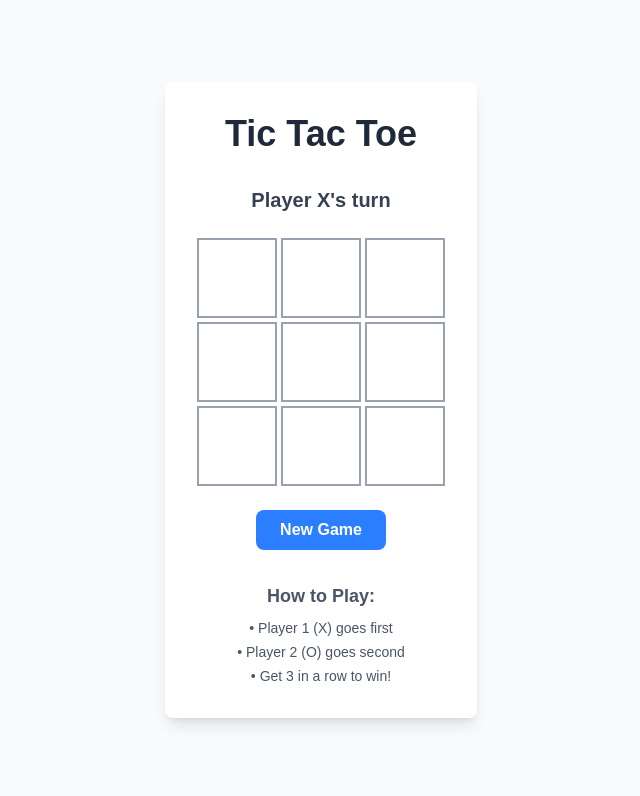
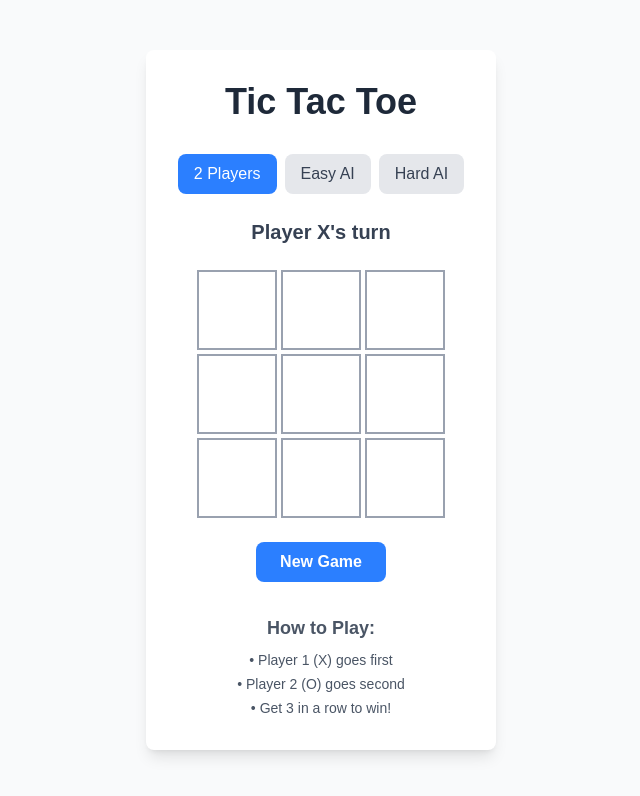
Before and after one commit to giaphat060206/naver-tictactoe, a Next.js app: page / in a window 1280 px wide. Shown: the top 796 px of the page, without its empty margins (319-959 px from the left). Built offline with nearby package versions, Linux system fonts and the light colour scheme.

Commit message:
Integrate AI opponent based on minimax and alpha/beta pruning method

```diff
--- a/src/components/TicTacToe.tsx
+++ b/src/components/TicTacToe.tsx
@@ -4,12 +4,14 @@ import React, { useState } from 'react';
 
 type Player = 'X' | 'O' | null;
 type Board = Player[];
+type GameMode = 'pvp' | 'easy' | 'hard';
 
 interface GameState {
   board: Board;
   currentPlayer: Player;
   winner: Player;
   isGameOver: boolean;
+  gameMode: GameMode;
 }
 
 const TicTacToe: React.FC = () => {
@@ -17,7 +19,8 @@ const TicTacToe: React.FC = () => {
     board: Array(9).fill(null),
     currentPlayer: 'X',
     winner: null,
-    isGameOver: false
+    isGameOver: false,
+    gameMode: 'pvp'
   });
 
   const checkWinner = (board: Board): Player => {
@@ -41,20 +44,125 @@ const TicTacToe: React.FC = () => {
     return board.every(cell => cell !== null);
   };
 
+  // AI Helper Functions
+  const getEmptyCells = (board: Board): number[] => {
+    return board.map((cell, index) => cell === null ? index : -1).filter(index => index !== -1);
+  };
+
+  const makeRandomMove = (board: Board): number => {
+    const emptyCells = getEmptyCells(board);
+    return emptyCells[Math.floor(Math.random() * emptyCells.length)];
+  };
+
+  const minimax = (
+    board: Board,
+    depth: number,
+    isMaximizing: boolean,
+    alpha: number = -Infinity,
+    beta: number = Infinity
+  ): number => {
+    const winner = checkWinner(board);
+
+    // Terminal states
+    if (winner === 'O') return 10 - depth; // AI wins (prefer faster wins)
+    if (winner === 'X') return depth - 10; // Human wins (prefer slower losses)
+    if (isBoardFull(board)) return 0; // Tie
+
+    const emptyCells = getEmptyCells(board);
+
+    if (isMaximizing) {
+      let maxEval = -Infinity;
+      for (const cell of emptyCells) {
+        board[cell] = 'O'; // AI move
+        const evaluation = minimax(board, depth + 1, false, alpha, beta);
+        board[cell] = null; // Undo move
+        maxEval = Math.max(maxEval, evaluation);
+        alpha = Math.max(alpha, evaluation);
+        if (beta <= alpha) break; // Alpha-beta pruning
+      }
+      return maxEval;
+    } else {
+      let minEval = Infinity;
+      for (const cell of emptyCells) {
+        board[cell] = 'X'; // Human move
+        const evaluation = minimax(board, depth + 1, true, alpha, beta);
+        board[cell] = null; // Undo move
+        minEval = Math.min(minEval, evaluation);
+        beta = Math.min(beta, evaluation);
+        if (beta <= alpha) break; // Alpha-beta pruning
+      }
+      return minEval;
+    }
+  };
+
+  const getBestMove = (board: Board): number => {
+    let bestMove = -1;
+    let bestValue = -Infinity;
+    const emptyCells = getEmptyCells(board);
+
+    for (const cell of emptyCells) {
+      board[cell] = 'O'; // AI move
+      const moveValue = minimax(board, 0, false);
+      board[cell] = null; // Undo move
+
+      if (moveValue > bestValue) {
+        bestValue = moveValue;
+        bestMove = cell;
+      }
+    }
+
+    return bestMove;
+  };
+
+  const makeAIMove = (board: Board, gameMode: GameMode): number => {
+    if (gameMode === 'easy') {
+      return makeRandomMove(board);
+    } else if (gameMode === 'hard') {
+      return getBestMove(board);
+    }
+    return -1; // Should never reach here
+  };
+
   const handleCellClick = (index: number) => {
     if (gameState.board[index] || gameState.isGameOver) {
       return;
     }
 
+    // Human player makes move
     const newBoard = [...gameState.board];
     newBoard[index] = gameState.currentPlayer;
 
-    const winner = checkWinner(newBoard);
-    const isFull = isBoardFull(newBoard);
+    let winner = checkWinner(newBoard);
+    let isFull = isBoardFull(newBoard);
+    let nextPlayer: Player = gameState.currentPlayer === 'X' ? 'O' : 'X';
+
+    // Check if game is over after human move
+    if (winner || isFull) {
+      setGameState({
+        ...gameState,
+        board: newBoard,
+        currentPlayer: nextPlayer,
+        winner: winner,
+        isGameOver: true
+      });
+      return;
+    }
+
+    // If playing against AI and it's AI's turn
+    if (gameState.gameMode !== 'pvp' && nextPlayer === 'O') {
+      const aiMoveIndex = makeAIMove(newBoard, gameState.gameMode);
+      if (aiMoveIndex !== -1) {
+        newBoard[aiMoveIndex] = 'O';
+        winner = checkWinner(newBoard);
+        isFull = isBoardFull(newBoard);
+        nextPlayer = 'X'; // Back to human
+      }
+    }
 
     setGameState({
+      ...gameState,
       board: newBoard,
-      currentPlayer: gameState.currentPlayer === 'X' ? 'O' : 'X',
+      currentPlayer: nextPlayer,
       winner: winner,
       isGameOver: winner !== null || isFull
     });
@@ -62,6 +170,7 @@ const TicTacToe: React.FC = () => {
 
   const resetGame = () => {
     setGameState({
+      ...gameState,
       board: Array(9).fill(null),
       currentPlayer: 'X',
       winner: null,
@@ -69,14 +178,32 @@ const TicTacToe: React.FC = () => {
     });
   };
 
+  const changeGameMode = (newMode: GameMode) => {
+    setGameState({
+      board: Array(9).fill(null),
+      currentPlayer: 'X',
+      winner: null,
+      isGameOver: false,
+      gameMode: newMode
+    });
+  };
+
   const getGameStatus = (): string => {
     if (gameState.winner) {
-      return `Player ${gameState.winner} wins!`;
+      if (gameState.gameMode === 'pvp') {
+        return `Player ${gameState.winner} wins!`;
+      } else {
+        return gameState.winner === 'X' ? 'You win!' : 'AI wins!';
+      }
     }
     if (gameState.isGameOver) {
       return "It's a tie!";
     }
-    return `Player ${gameState.currentPlayer}'s turn`;
+    if (gameState.gameMode === 'pvp') {
+      return `Player ${gameState.currentPlayer}'s turn`;
+    } else {
+      return gameState.currentPlayer === 'X' ? 'Your turn' : 'AI is thinking...';
+    }
   };
 
   const getCellStyle = (index: number): string => {
@@ -101,6 +228,40 @@ const TicTacToe: React.FC = () => {
         <h1 className="text-4xl font-bold text-center mb-8 text-gray-800">
           Tic Tac Toe
         </h1>
+
+        {/* Game Mode Selection */}
+        <div className="flex justify-center gap-2 mb-6">
+          <button
+            onClick={() => changeGameMode('pvp')}
+            className={`px-4 py-2 rounded-lg font-medium transition-colors ${
+              gameState.gameMode === 'pvp'
+                ? 'bg-blue-500 text-white'
+                : 'bg-gray-200 text-gray-700 hover:bg-gray-300'
+            }`}
+          >
+            2 Players
+          </button>
+          <button
+            onClick={() => changeGameMode('easy')}
+            className={`px-4 py-2 rounded-lg font-medium transition-colors ${
+              gameState.gameMode === 'easy'
+                ? 'bg-green-500 text-white'
+                : 'bg-gray-200 text-gray-700 hover:bg-gray-300'
+            }`}
+          >
+            Easy AI
+          </button>
+          <button
+            onClick={() => changeGameMode('hard')}
+            className={`px-4 py-2 rounded-lg font-medium transition-colors ${
+              gameState.gameMode === 'hard'
+                ? 'bg-red-500 text-white'
+                : 'bg-gray-200 text-gray-700 hover:bg-gray-300'
+            }`}
+          >
+            Hard AI
+          </button>
+        </div>
 
         <div className="text-center mb-6">
           <p className="text-xl font-semibold text-gray-700">
@@ -135,9 +296,21 @@ const TicTacToe: React.FC = () => {
         <div className="mt-8 text-center text-gray-600">
           <h2 className="text-lg font-semibold mb-2">How to Play:</h2>
           <ul className="text-sm space-y-1">
-            <li>• Player 1 (X) goes first</li>
-            <li>• Player 2 (O) goes second</li>
-            <li>• Get 3 in a row to win!</li>
+            {gameState.gameMode === 'pvp' ? (
+              <>
+                <li>• Player 1 (X) goes first</li>
+                <li>• Player 2 (O) goes second</li>
+                <li>• Get 3 in a row to win!</li>
+              </>
+            ) : (
+              <>
+                <li>• You are X, AI is O</li>
+                <li>• You go first</li>
+                <li>• Easy AI makes random moves</li>
+                <li>• Hard AI plays optimally</li>
+                <li>• Get 3 in a row to win!</li>
+              </>
+            )}
           </ul>
         </div>
       </div>
```
